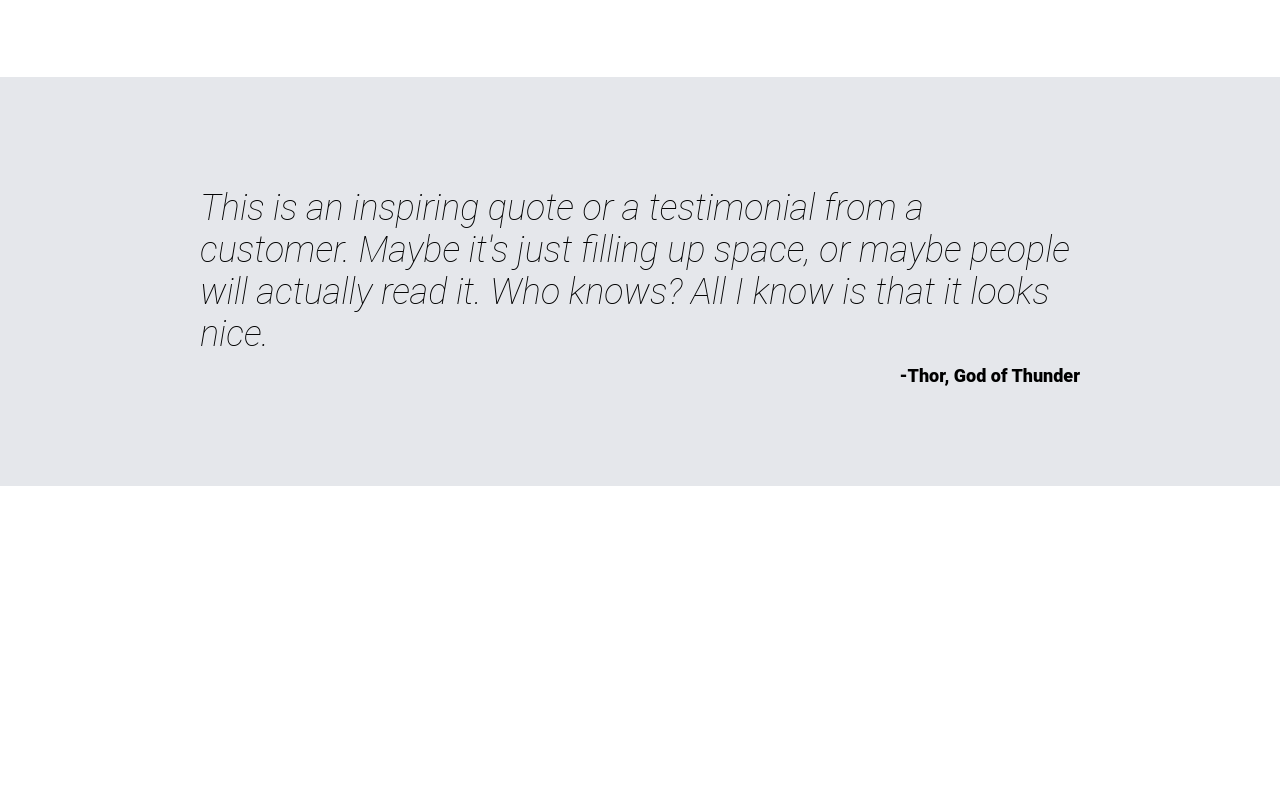
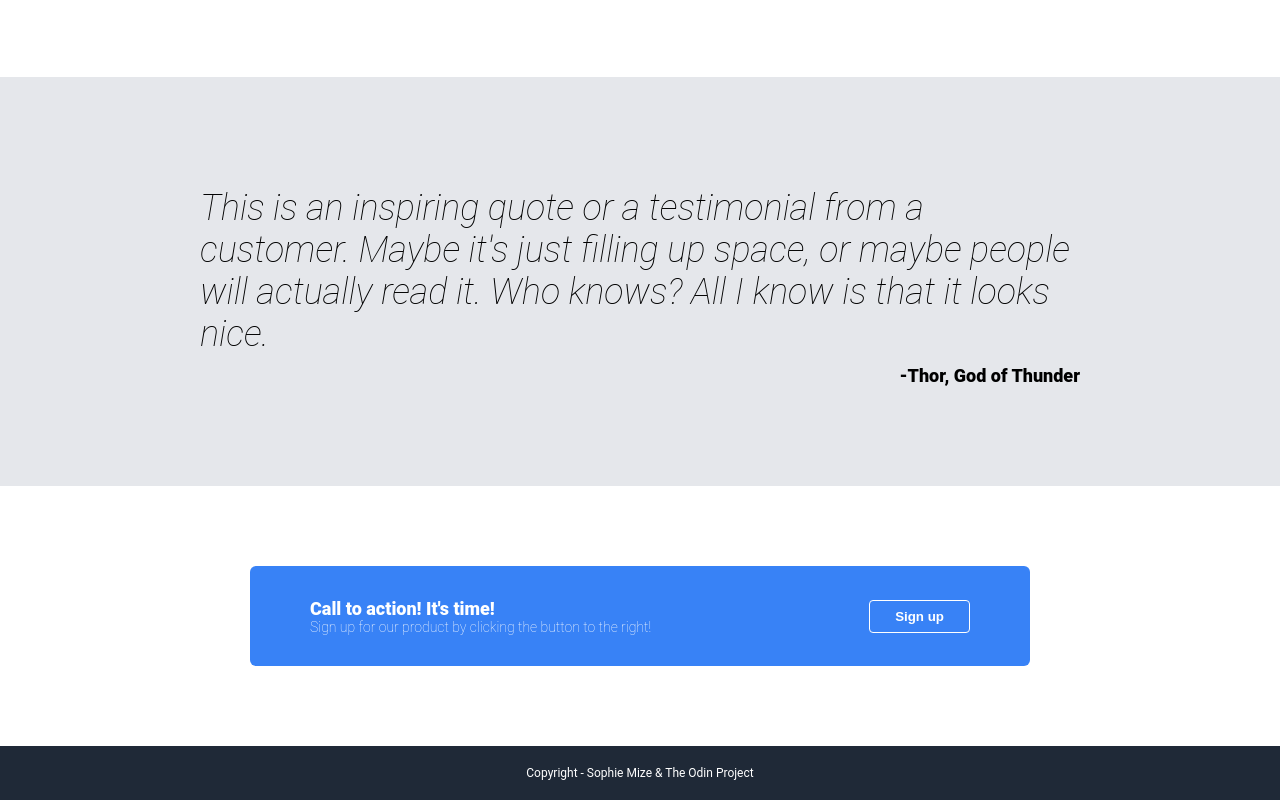
Before and after one commit to sophiem01/website-project, a plain HTML site: page index.html in a window 1280 px wide. Shown: the part 763-1563 px from the top of the page. Before the commit the page ends 1249 px from the top, so only its background shows below. Drawn offline with Linux system fonts and the light colour scheme.

Commit message:
Finalized first draft, finished bottom section.

```diff
--- a/index.html
+++ b/index.html
@@ -26,7 +26,7 @@
         <div class="textsection">
             <h2>This website is awesome.</h2>
             <p>This website has some subtext here and goes under the main title.</p>
-            <button>Sign up</button>
+            <button class="first">Sign up</button>
         </div>
 
         <img src="images/chameleon.jpg" alt="a photo of a chameleon" height="auto" width="400px">
@@ -74,7 +74,30 @@
     <div class="attribution">
         -Thor, God of Thunder
     </div>
+</div>
 
+<div class="bottom">
+    <div class="bluesq">
+
+        <div class="boxtext">
+            <div class="headertext">
+                Call to action! It's time!
+            </div>
+
+            <div class="littletext">
+                Sign up for our product by clicking the button to the right!
+            </div>
+        </div>
+
+        <button class="second">
+            Sign up
+        </button>
+    </div>
+
+</div>
+
+<div class="footer">
+    Copyright - Sophie Mize & The Odin Project
 </div>
 
 </body>
--- a/styles.css
+++ b/styles.css
@@ -61,11 +61,16 @@ p {
     font-weight: 300;
 }
 
-button {
-    background-color: #3882f6;
+.first,
+.second {
     color: white;
     border-radius: 4px;
-    padding: 8px 20px;
+    padding: 8px 25px;
+    font-weight: 700;
+}
+
+.first {
+    background-color: #3882f6;
     border: none;
 }
 
@@ -141,3 +146,52 @@ a:visited {
     display: flex;
     justify-content: flex-end;
 }
+
+.bottom {
+    display: flex;
+    padding: 80px 35px;
+    justify-content: center;
+    align-items: center;
+}
+
+.bluesq {
+    background-color: #3882f6;
+    height: 100px;
+    width: 660px;
+    display: flex;
+    border-radius: 6px;
+    justify-content: space-between;
+    align-items: center;
+    padding: 0 60px;
+}
+
+.boxtext {
+    display: flex;
+    flex-direction: column;
+    color: white;
+}
+
+.headertext {
+    font-size: 18px;
+    font-weight: 900;
+}
+
+.littletext {
+    font-size: 14px;
+    font-weight: 200;
+}
+.second {
+    background-color: #3882f6;
+    border: 1px white solid;
+}
+
+.footer {
+    background-color: #1f2937;
+    color: white;
+    font-size: 12px;
+    margin: 0;
+    display: flex;
+    justify-content: center;
+    align-items: center;
+    padding: 20px;
+}
```
